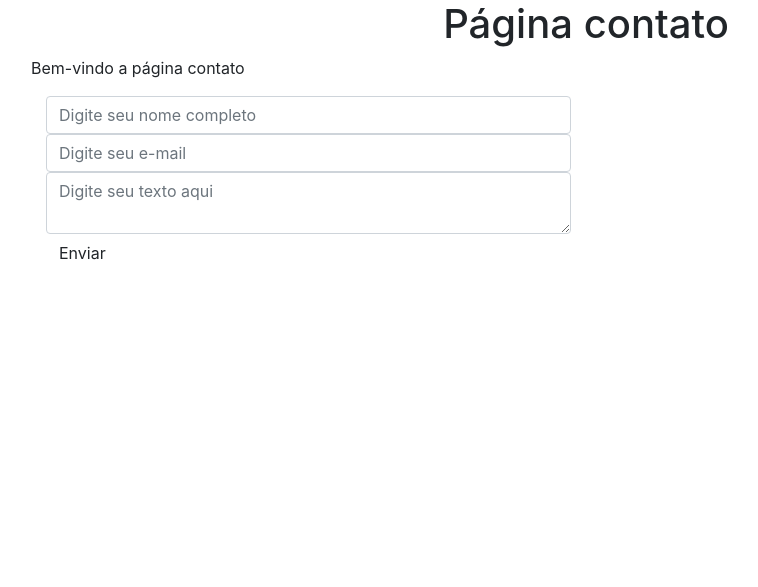
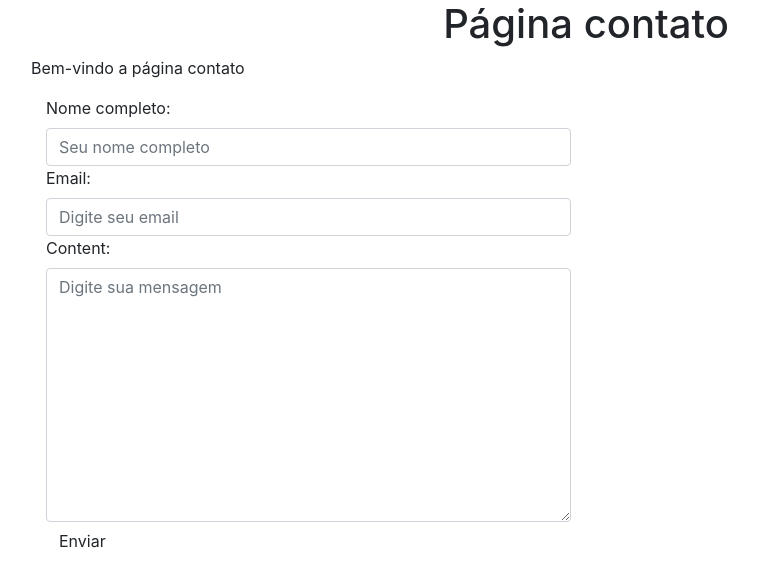
Before and after one commit to ErisvaldoCarvalho/django_ecommerce, a Django app: page /contact/ in a window 1280 px wide. Shown: the top 587 px of the page, without its empty margins (54-812 px from the left). Run offline with Django 3.2, Linux system fonts and the light colour scheme; some libraries are stand-ins or nearby versions.

Commit message:
edição no arquivo template\contact\view.html e e_commerce\views.py e criação do arquivo e_commerce\forms.py

```diff
--- /dev/null
+++ b/e_commerce/forms.py
@@ -0,0 +1,32 @@
+from django import forms
+
+class ContactForm(forms.Form):
+    nome_completo = forms.CharField(
+        widget=forms.TextInput(
+            attrs={
+                    "class": "form-control",
+                    "placeholder": "Seu nome completo"
+                }
+            )
+        )
+    email     = forms.EmailField(
+        widget=forms.EmailInput(
+            attrs={
+                    "class": "form-control",
+                    "placeholder": "Digite seu email"
+                }
+            )
+        )
+    content   = forms.CharField(
+        widget=forms.Textarea(
+            attrs={
+                    "class": "form-control",
+                    "placeholder": "Digite sua mensagem"
+                }
+            )
+        )
+    def clean_email(self):
+        email = self.cleaned_data.get("email")
+        if not "gmail.com" in email:
+            raise forms.ValidationError("O Email deve ser do gmail.com")
+        return email
--- a/e_commerce/views.py
+++ b/e_commerce/views.py
@@ -1,5 +1,6 @@
 from django.http import HttpResponse
 from django.shortcuts import render
+from .forms import ContactForm
 
 def home_page(request):
     context = {
@@ -17,11 +18,17 @@ def about_page(request):
     return render(request, "about/view.html", context)
 
 def contact_page(request):
+    contact_form = ContactForm(request.POST or None)
     context = {
         "title": "Página contato",
-        "content": "Bem-vindo a página contato"
+        "content": "Bem-vindo a página contato",
+        "form":contact_form
     }
+
+    if contact_form.is_valid():
+        print(contact_form.cleaned_data)
 
     if request.method == "POST":
         print(request.POST)
+        print(request.POST.get('nome_completo'))
     return render(request, "contact/view.html", context)
--- a/template/contact/view.html
+++ b/template/contact/view.html
@@ -20,9 +20,7 @@
                     <p>{{content}}</p>
                     <div class="col-sm-6 col-12">
                             <form method="POST">{% csrf_token %}
-                                <input type="text" class="form-control" placeholder="Digite seu nome completo" name="fullname">
-                                <input type="email" class="form-control" placeholder="Digite seu e-mail" name="email">
-                                <textarea name="content" class="form-control" placeholder="Digite seu texto aqui"></textarea>
+                                {{form}}
                                 <button type="submit" class="btn btn-default">Enviar</button>
                             </form>
                         </div>
```
